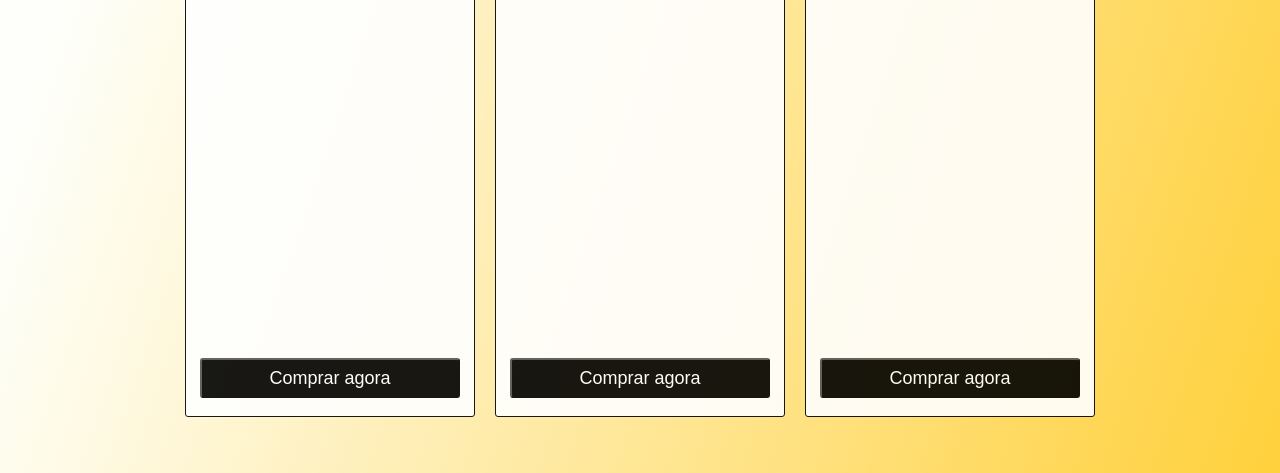
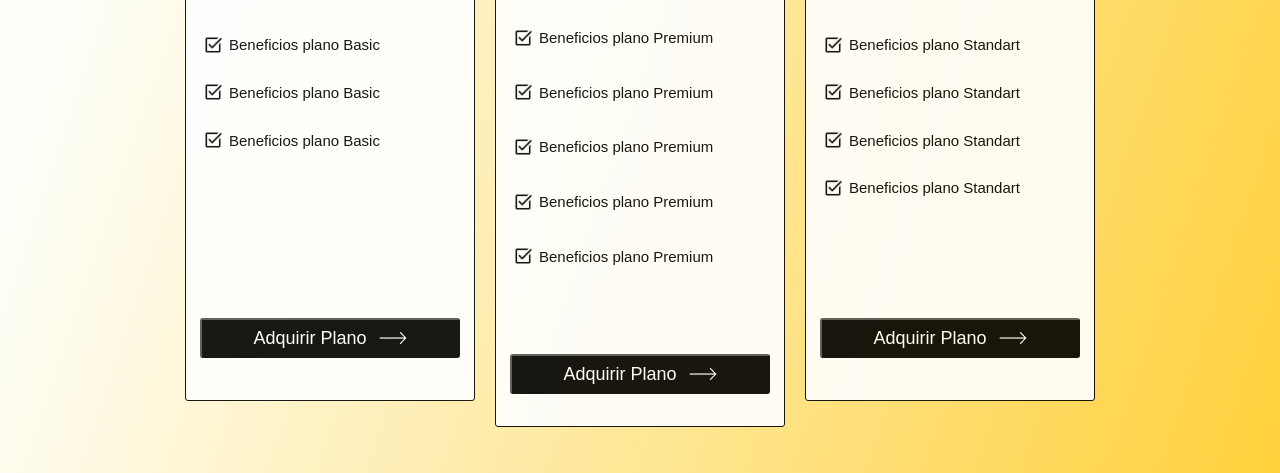
Before and after one commit to BH-Beehive/Site-Institucional-Beehive, a website: page public/Planos.html in a window 1280 px wide. Shown: the part 327-800 px from the top of the page. Drawn offline with Linux system fonts and the light colour scheme.

Commit message:
Tela Planos Beehive finalizada 06.10

```diff
--- a/public/Planos.html
+++ b/public/Planos.html
@@ -24,38 +24,85 @@
                     <p>Basic</p>
                 </div>
                 <div class="subtitle">
-                    <p>R$ 999,00</p>
+                    <p>R$ 100,00</p>
                 </div>
                 <div class="itens-plano">
-
+                    <div class="item-plano-beneficio">
+                        <img class="img-plano-beneficio" src="../public/assets/icons/icon_item-plano.png">
+                        <p>Beneficios plano Basic</p>
+                    </div>
+                    <div class="item-plano-beneficio">
+                        <img class="img-plano-beneficio" src="../public/assets/icons/icon_item-plano.png">
+                        <p>Beneficios plano Basic</p>
+                    </div>
+                    <div class="item-plano-beneficio">
+                        <img class="img-plano-beneficio" src="../public/assets/icons/icon_item-plano.png">
+                        <p>Beneficios plano Basic</p>
+                    </div>
                 </div>
-                <button class="btn-plano">Comprar agora</button>
+                <button class="btn-plano">Adquirir Plano <img src="../public/assets/icons/icon_button_plano.png"></button>
             </div>
 
             <div class="div-planos plano2">
                 <div class="title-planos">
-                    <p>Standart</p>
+                    <p>Premium</p>
                 </div>
                 <div class="subtitle">
-                    <p>R$ 999,00</p>
+                    <p>R$ 300,00</p>
                 </div>
                 <div class="itens-plano">
 
+                    <div class="item-plano-beneficio">
+                        <img class="img-plano-beneficio" src="../public/assets/icons/icon_item-plano.png">
+                        <p>Beneficios plano Premium</p>
+                    </div>
+                    <div class="item-plano-beneficio">
+                        <img class="img-plano-beneficio" src="../public/assets/icons/icon_item-plano.png">
+                        <p>Beneficios plano Premium</p>
+                    </div>
+                    <div class="item-plano-beneficio">
+                        <img class="img-plano-beneficio" src="../public/assets/icons/icon_item-plano.png">
+                        <p>Beneficios plano Premium</p>
+                    </div>
+                    <div class="item-plano-beneficio">
+                        <img class="img-plano-beneficio" src="../public/assets/icons/icon_item-plano.png">
+                        <p>Beneficios plano Premium</p>
+                    </div>
+                    <div class="item-plano-beneficio">
+                        <img class="img-plano-beneficio" src="../public/assets/icons/icon_item-plano.png">
+                        <p>Beneficios plano Premium</p>
+                    </div>
+
                 </div>
-                <button class="btn-plano">Comprar agora</button>
+                <button class="btn-plano">Adquirir Plano <img src="../public/assets/icons/icon_button_plano.png"></button>
             </div>
 
             <div class="div-planos plano3">
                 <div class="title-planos">
-                    <p>Premium</p>
+                    <p>Standart</p>
                 </div>
                 <div class="subtitle">
-                    <p>R$ 999,00</p>
+                    <p>R$ 150,00</p>
                 </div>
                 <div class="itens-plano">
-
+                    <div class="item-plano-beneficio">
+                        <img class="img-plano-beneficio" src="../public/assets/icons/icon_item-plano.png">
+                        <p>Beneficios plano Standart</p>
+                    </div>
+                    <div class="item-plano-beneficio">
+                        <img class="img-plano-beneficio" src="../public/assets/icons/icon_item-plano.png">
+                        <p>Beneficios plano Standart</p>
+                    </div>
+                    <div class="item-plano-beneficio">
+                        <img class="img-plano-beneficio" src="../public/assets/icons/icon_item-plano.png">
+                        <p>Beneficios plano Standart</p>
+                    </div>
+                    <div class="item-plano-beneficio">
+                        <img class="img-plano-beneficio" src="../public/assets/icons/icon_item-plano.png">
+                        <p>Beneficios plano Standart</p>
+                    </div>
                 </div>
-                <button class="btn-plano">Comprar agora</button>
+                <button class="btn-plano">Adquirir Plano <img src="../public/assets/icons/icon_button_plano.png"></button>
             </div>
 
         </div>
--- a/public/css/stylePlanos.css
+++ b/public/css/stylePlanos.css
@@ -37,7 +37,7 @@ body{
     flex-direction: column;
     align-items: center;
     width: 25%;
-    height: 90%;
+    height: 93%;
     margin: 10px;
     background-color: white;
     opacity: 90%;
@@ -70,7 +70,7 @@ body{
 
 .itens-plano{
     width: 100%;
-    height: 60%;
+    height: 58%;
 }
 
 .btn-plano{
@@ -82,6 +82,9 @@ body{
     font-size: 18px;
     cursor: pointer;
     outline: none;
+    display: flex;
+    justify-content: center;
+    align-items: center;
 }
 
 .btn-plano:hover{
@@ -100,3 +103,47 @@ body{
     width: 60px;
     height: 60px;
 }
+
+.div-planos.plano3{
+    height: 85%;
+}
+
+.div-planos.plano1{
+    height: 85%;
+}
+
+.div-planos.plano3 .itens-plano{
+    height: 55%;
+}
+
+.div-planos.plano1 .itens-plano{
+    height: 55%;
+}
+
+.item-plano-beneficio{
+    display: flex;
+    justify-content: flex-start;
+    align-items: center;
+    margin-bottom: 2px;
+    width: 100%;
+    height: 15%;
+    margin-top: 1%;
+    margin-left: 6%;
+}
+
+.img-plano-beneficio{
+    width: 20px;
+    height: 20px;
+}
+
+.item-plano-beneficio p{
+    margin: 0;
+    font-size: 15px;
+    margin-left: 2%;
+}
+
+.btn-plano img{
+    width: 28px;
+    height: 28px;
+    margin-left: 5%;
+}
```
Also changed, not shown: public/assets/icons/icon_button_plano.png (added), public/assets/icons/icon_item-plano.png (added).
